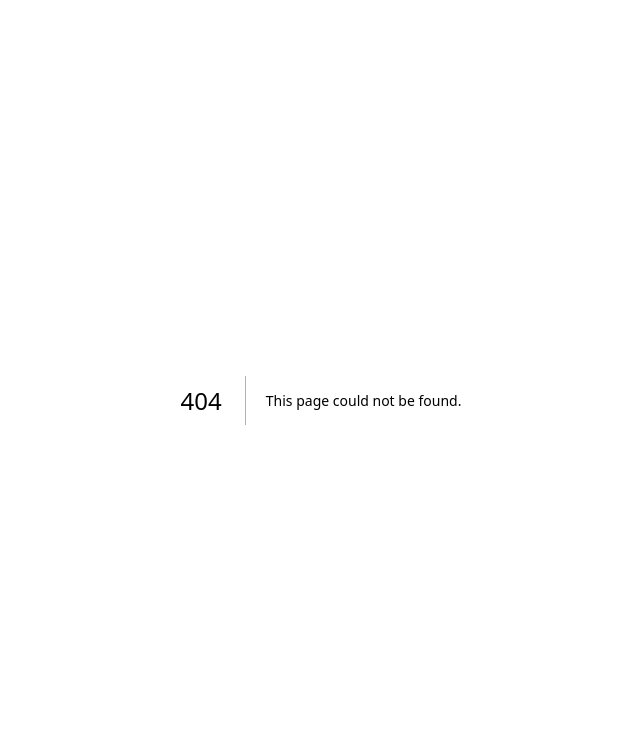
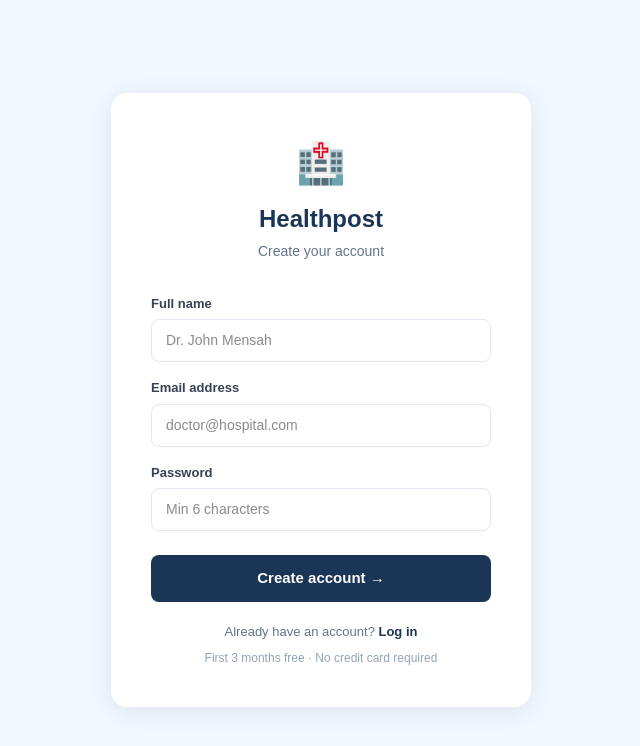
Before and after one commit to jowelbeck/healthpost-v2, a Next.js app: page /signup in a window 1280 px wide. Before the commit this address had no page. Shown: the top 746 px of the page, without its empty margins (319-959 px from the left). Built offline with nearby package versions, Linux system fonts and the light colour scheme; no server answers.

Commit message:
Add signup page

```diff
--- /dev/null
+++ b/app/signup/page.tsx
@@ -0,0 +1,60 @@
+"use client";
+import { useState } from "react";
+import { supabase } from "@/lib/supabase";
+import { useRouter } from "next/navigation";
+
+export default function SignupPage() {
+  const router = useRouter();
+  const [email, setEmail] = useState("");
+  const [password, setPassword] = useState("");
+  const [name, setName] = useState("");
+  const [loading, setLoading] = useState(false);
+  const [error, setError] = useState("");
+
+  const handleSignup = async (e: React.FormEvent) => {
+    e.preventDefault();
+    setLoading(true);
+    setError("");
+    const { error } = await supabase.auth.signUp({
+      email,
+      password,
+      options: { data: { full_name: name } }
+    });
+    if (error) { setError(error.message); setLoading(false); return; }
+    router.push("/onboarding");
+  };
+
+  return (
+    <main style={{ minHeight: "100vh", background: "#f0f7ff", display: "flex", alignItems: "center", justifyContent: "center", fontFamily: "Arial, sans-serif" }}>
+      <div style={{ background: "#fff", borderRadius: 16, padding: 40, width: "100%", maxWidth: 420, boxShadow: "0 4px 24px rgba(0,0,0,0.08)" }}>
+        <div style={{ textAlign: "center", marginBottom: 32 }}>
+          <div style={{ fontSize: 40, marginBottom: 8 }}>🏥</div>
+          <h1 style={{ color: "#1a3556", fontSize: 24, fontWeight: 800, margin: 0 }}>Healthpost</h1>
+          <p style={{ color: "#64748b", fontSize: 14, marginTop: 4 }}>Create your account</p>
+        </div>
+        {error && <div style={{ background: "#fef2f2", color: "#dc2626", padding: "10px 14px", borderRadius: 8, marginBottom: 16, fontSize: 14 }}>{error}</div>}
+        <form onSubmit={handleSignup}>
+          <div style={{ marginBottom: 16 }}>
+            <label style={{ display: "block", fontSize: 13, fontWeight: 600, color: "#374151", marginBottom: 6 }}>Full name</label>
+            <input value={name} onChange={e => setName(e.target.value)} required placeholder="Dr. John Mensah" style={{ width: "100%", padding: "10px 14px", border: "1px solid #e2e8f0", borderRadius: 8, fontSize: 14, boxSizing: "border-box" as const }} />
+          </div>
+          <div style={{ marginBottom: 16 }}>
+            <label style={{ display: "block", fontSize: 13, fontWeight: 600, color: "#374151", marginBottom: 6 }}>Email address</label>
+            <input value={email} onChange={e => setEmail(e.target.value)} required type="email" placeholder="doctor@hospital.com" style={{ width: "100%", padding: "10px 14px", border: "1px solid #e2e8f0", borderRadius: 8, fontSize: 14, boxSizing: "border-box" as const }} />
+          </div>
+          <div style={{ marginBottom: 24 }}>
+            <label style={{ display: "block", fontSize: 13, fontWeight: 600, color: "#374151", marginBottom: 6 }}>Password</label>
+            <input value={password} onChange={e => setPassword(e.target.value)} required type="password" placeholder="Min 6 characters" style={{ width: "100%", padding: "10px 14px", border: "1px solid #e2e8f0", borderRadius: 8, fontSize: 14, boxSizing: "border-box" as const }} />
+          </div>
+          <button type="submit" disabled={loading} style={{ width: "100%", background: "#1a3556", color: "#fff", padding: "12px", borderRadius: 8, fontWeight: 700, fontSize: 15, border: "none", cursor: "pointer" }}>
+            {loading ? "Creating account..." : "Create account →"}
+          </button>
+        </form>
+        <p style={{ textAlign: "center", marginTop: 20, fontSize: 13, color: "#64748b" }}>
+          Already have an account? <a href="/login" style={{ color: "#1a3556", fontWeight: 600 }}>Log in</a>
+        </p>
+        <p style={{ textAlign: "center", marginTop: 8, fontSize: 12, color: "#94a3b8" }}>First 3 months free · No credit card required</p>
+      </div>
+    </main>
+  );
+}
```
